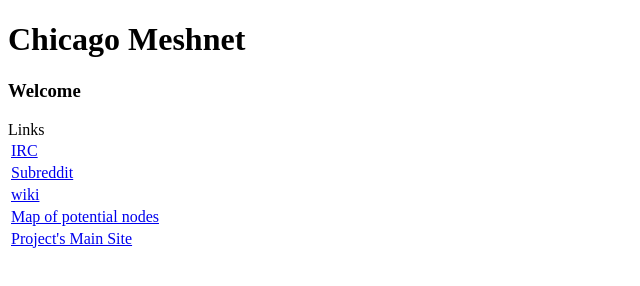
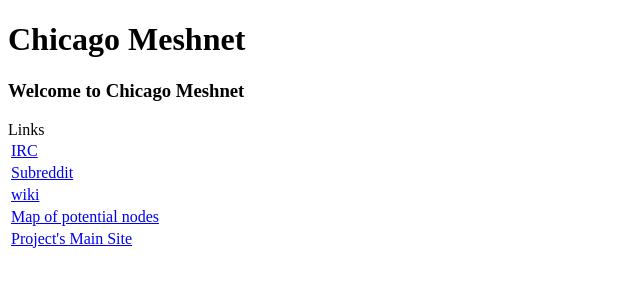
Before and after one commit to martyfoul/chicago.projectmeshnet.org, a plain HTML site: page index.html in a window 1280 px wide. Shown: the whole page, without its empty margins (0-640 px from the left). Drawn offline with Linux system fonts and the light colour scheme.

Commit message:
added README, edited text

```diff
--- a/index.html
+++ b/index.html
@@ -6,7 +6,7 @@
 <title>Chicago Meshnet</title>
 	<body>
 		<h1>Chicago Meshnet</h1>
-		<h3>Welcome</h3>
+		<h3>Welcome to Chicago Meshnet</h3>
 		<table>
 			<thead>Links</thead>
 			<tbody>
```
Also changed, not shown: 1 other file.
